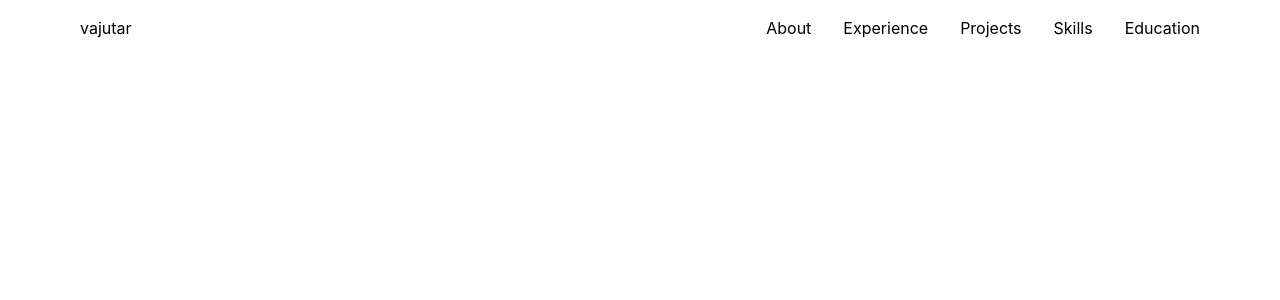
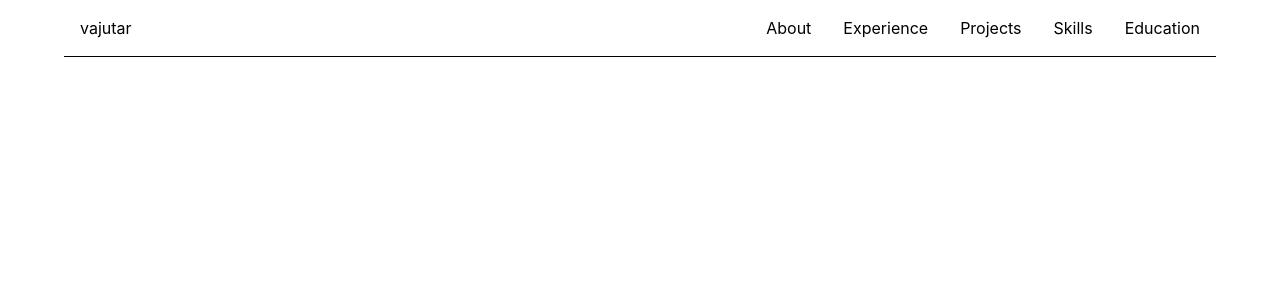
Before and after one commit to v-adrian/portfolio-website, a React (Vite) app: page / in a window 1280 px wide. Shown: the top 300 px of the page. Built offline with nearby package versions, Linux system fonts and the light colour scheme.

Commit message:
Move width constraint

```diff
--- a/src/layouts/Header.tsx
+++ b/src/layouts/Header.tsx
@@ -13,12 +13,12 @@ function Header() {
   const [isMenuOpen, setIsMenuOpen] = useState(false);
 
   return (
-    <header className="flex my-4">
-      <div className="flex w-full max-w-6xl mx-auto justify-between px-4">
+    <header className="my-4 flex">
+      <div className="flex w-full justify-between border-b px-4 pb-4">
         <a href="#">vajutar</a>
 
         {/* Desktop */}
-        <nav className="hidden sm:flex space-x-8">
+        <nav className="hidden space-x-8 sm:flex">
           {NAV_LINKS.map((link) => (
             <a key={link.href} href={link.href}>
               {link.label}
@@ -33,7 +33,7 @@ function Header() {
 
       {/* Mobile */}
       {isMenuOpen && (
-        <nav className="bg-slate-100 sm:hidden fixed inset-0 flex flex-col items-center justify-center z-50">
+        <nav className="fixed inset-0 z-50 flex flex-col items-center justify-center bg-slate-100 sm:hidden">
           <button
             className="absolute top-4 right-4"
             onClick={() => setIsMenuOpen(false)}
--- a/src/layouts/MainLayout.tsx
+++ b/src/layouts/MainLayout.tsx
@@ -8,11 +8,11 @@ interface MainLayoutProps {
 
 function MainLayout({ children }: MainLayoutProps) {
   return (
-    <>
+    <div className="mx-auto max-w-6xl">
       <Header />
       <main>{children}</main>
       <Footer />
-    </>
+    </div>
   );
 }
 
```
